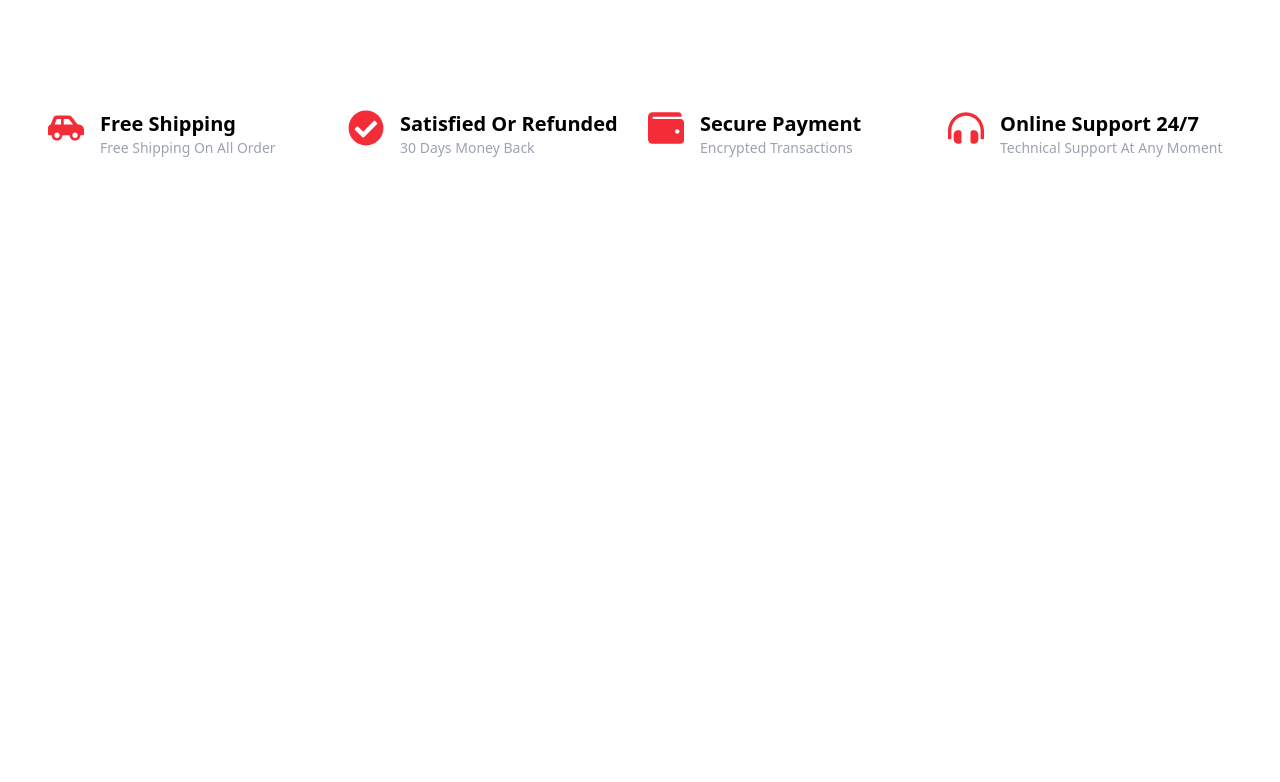
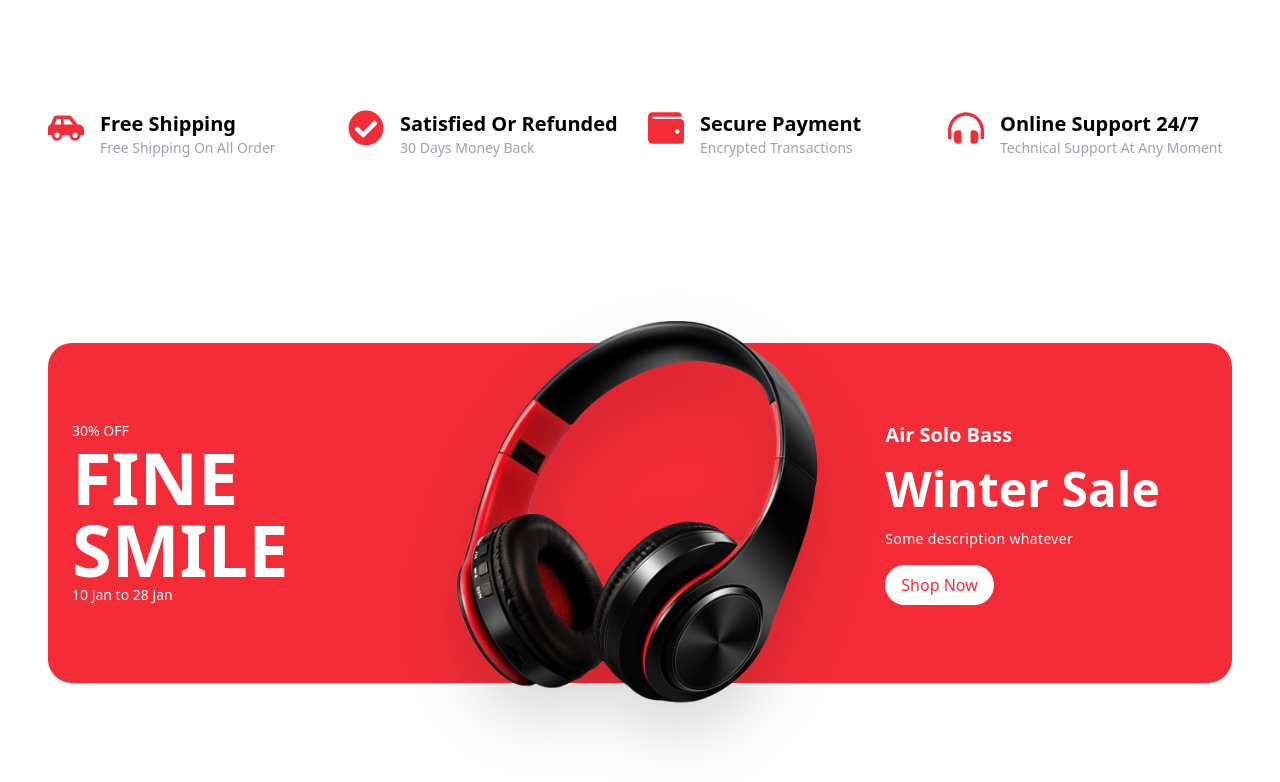
Before and after one commit to abdelmatine/Electrocute, a React (Vite) app: page / in a window 1280 px wide. Shown: the part 1372-2154 px from the top of the page. Before the commit the page ends 1610 px from the top, so only its background shows below. Built offline with nearby package versions, Linux system fonts and the light colour scheme.

Commit message:
Banner Impl

```diff
--- a/src/App.jsx
+++ b/src/App.jsx
@@ -3,6 +3,20 @@
 import Hero from './components/Hero/Hero'
 import Navbar from './components/Navbar/Navbar'
 import Services from './components/Services/Services'
+import Banner from './components/Banner/Banner'
+import headphone from "./assets/hero/headphone.png"
+
+const BannerData={
+  discount:"30% OFF",
+  title: "Fine Smile",
+  date: "10 Jan to 28 Jan",
+  image: headphone,
+  title2: "Air Solo Bass",
+  title3: "Winter Sale",
+  description: "Some description whatever",
+  bgColor: "#f42c37",
+};
+
 
 const App = () => {
   return (
@@ -12,6 +26,7 @@
       <Hero/>
       <Category/>
       <Services/>
+      <Banner data={BannerData}/>
     </div>
   )
 }
--- /dev/null
+++ b/src/components/Banner/Banner.jsx
@@ -0,0 +1,42 @@
+import React from 'react'
+
+const Banner = ({data}) => {
+  return (
+    <div className="min-h-[550px] flex justify-center
+    items-center py-12">
+      <div className="container">
+        <div style={{backgroundColor: data.bgColor}} className="grid grid-cols-1 md:grid-cols-3 gap-6
+        items-center text-white rounded-3xl">
+            {/* first col  */}
+            <div className="p-6 sm:p_8">
+                <p className="text-sm">{data.discount}</p>
+                <h1 className="uppercase text-4xl lg:text-7xl
+                font-bold">{data.title}</h1>
+                <p className="text-sm">{data.date}</p>
+            </div>
+            {/* 2nd col  */}
+            <div>
+            <img src={data.image} alt="" className="scale-125 w-[250px]
+            md:w-[340px] mx-auto drop-shadow-2xl object-cover"
+            />
+            </div>
+            {/* 3rd col  */}
+            <div className="flex flex-col justify-center gap-4 p-6
+            sm:p-8">
+                <p className="font-bold text-xl">{data.title2}</p>
+                <p className="text-3xl sm:text-5xl font-bold">{data.title3}</p>
+                <p className="text-sm tracking-wide leading-5">{data.description}</p>
+                <div>
+                  <button
+                  style={{color: data.bgColor}}
+                  className="bg-white py-2
+                  px-4 rounded-full">Shop Now</button>
+                </div>
+            </div>
+        </div>
+      </div>
+    </div>
+  )
+}
+
+export default Banner
```
